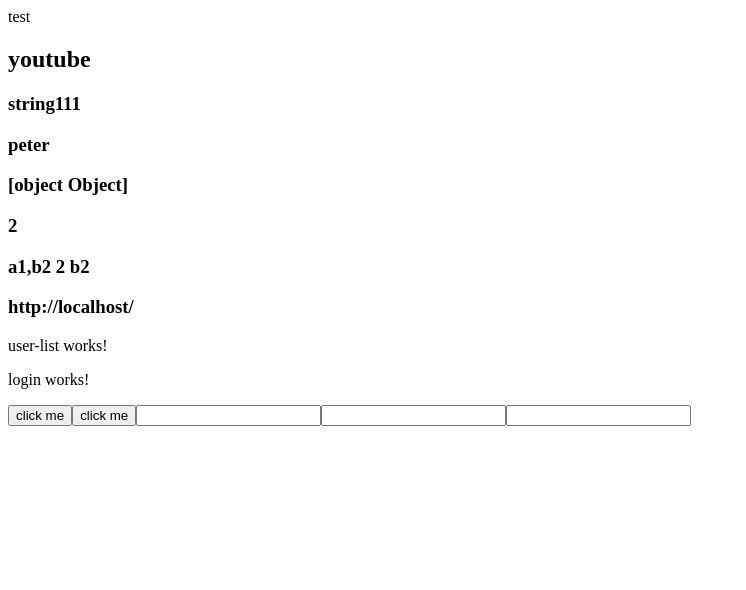
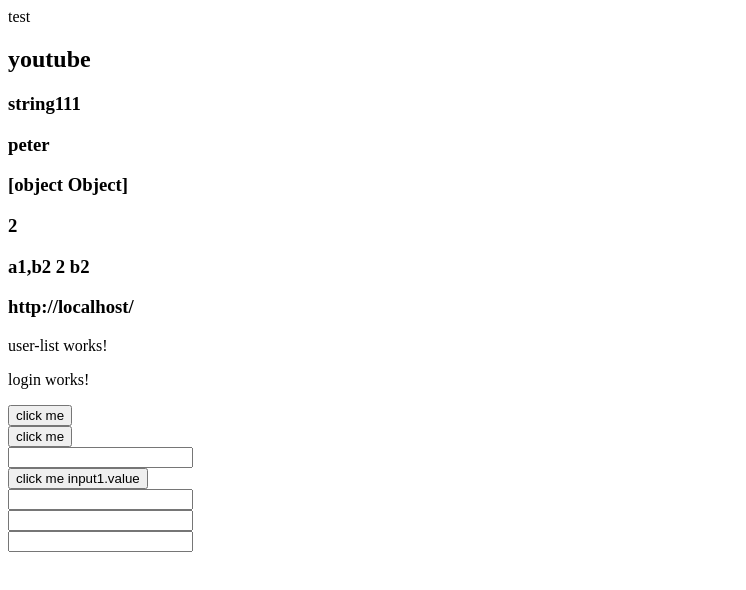
Before and after one commit to aqutw/play-angular10, an Angular app: page / in a window 1280 px wide. Shown: the top 590 px of the page, without its empty margins (0-746 px from the left). Built offline with nearby package versions, Linux system fonts and the light colour scheme.

Commit message:
myEvent & getVal & currentVal

```diff
--- a/src/app/app.component.html
+++ b/src/app/app.component.html
@@ -9,7 +9,16 @@ test
 <app-user-list></app-user-list>
 <app-login></app-login>
 <button type=button (click)="alertName('tony')">click me</button>
+<br>
 <button type=button (click)="alertName(str1)">click me</button>
+<br>
 <input type="text" #input1 (keyup)="myEvent(input1.value)" />
+<br>
+<button type=button (click)="myEvent(input1.value)">click me input1.value</button>
+<br>
 <input type="text" #input2 (keyup.space)="myEvent(input2.value)" />
+<br>
 <input type="text" (keyup)="myEvent($event.target.value)" />
+<br>
+<input type="text" (keyup)="getVal($event.target.value)" />
+<br>
--- a/src/app/app.component.ts
+++ b/src/app/app.component.ts
@@ -12,6 +12,7 @@ export class AppComponent {
     a: 1,
     b: 2
   };
+  currentVal = '';
   arr = [
     'a1',
     'b2'];
@@ -25,4 +26,9 @@ export class AppComponent {
   myEvent(param1){
     console.warn(param1);
   }
+  getVal(v){
+    this.currentVal = v;
+    this.str1 = v;
+    console.log(v);
+  }
 }
```
